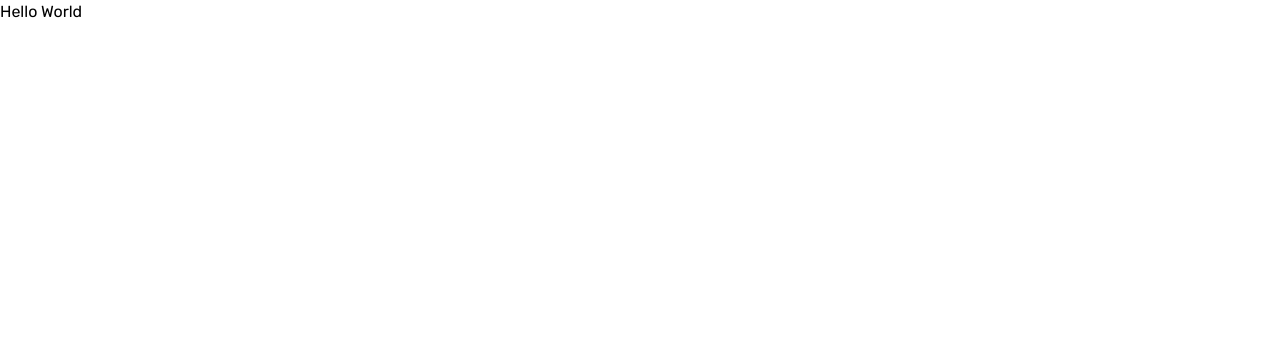
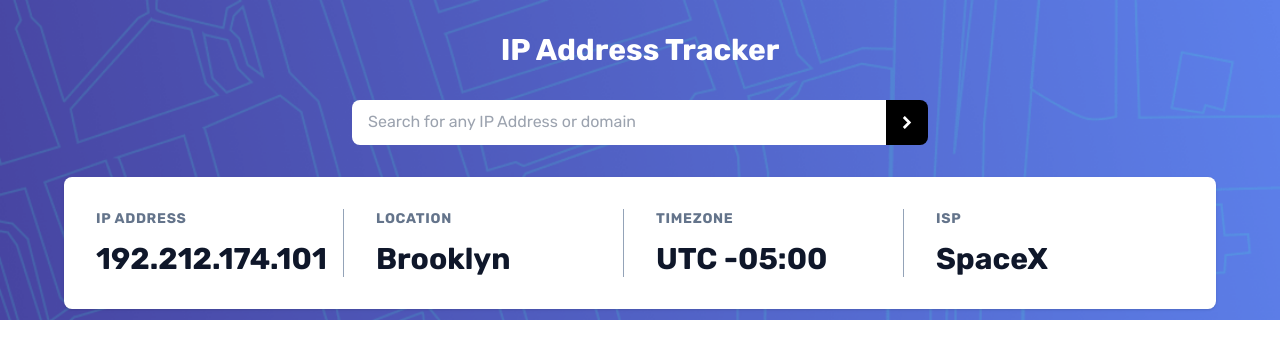
Before and after one commit to gigisoza/ip-address-tracker, a React (Vite) app: page / in a window 1280 px wide. Shown: the top 358 px of the page. Built offline with nearby package versions, Linux system fonts and the light colour scheme.

Commit message:
Create ip address search input

```diff
--- a/src/App.tsx
+++ b/src/App.tsx
@@ -1,7 +1,81 @@
+import arrow from "./images/icon-arrow.svg";
+import background from "./images/pattern-bg-desktop.png";
+
 //https://geo.ipify.org/api/v2/country?apiKey=at_3Viw0mpk1UvBQflfHamoLkQ9kVF85&ipAddress=8.8.8.8
 
 function App() {
-  return <>Hello World</>;
+  return (
+    <>
+      <section>
+        <div className="absolute -z-10">
+          <img
+            src={background}
+            alt="bg-image"
+            className="w-full h-80 object-cover"
+          />
+        </div>
+        <article className="p-8">
+          <h1 className="text-2xl lg:text-3xl text-center text-white font-bold mb-8">
+            IP Address Tracker
+          </h1>
+          <form className="flex justify-center max-w-xl mx-auto">
+            <input
+              type="text"
+              name="ipaddress"
+              id="ipaddress"
+              placeholder="Search for any IP Address or domain"
+              required
+              className="py-2 px-4 rounded-l-lg w-full"
+            />
+            <button
+              type="submit"
+              className="bg-black py-4 px-4 hover:opacity-60 rounded-r-lg"
+            >
+              <img src={arrow} alt="arrow" />
+            </button>
+          </form>
+        </article>
+
+        <article className="bg-white rounded-lg shadow p-8 mx-8 grid grid-cols-1 gap-8 md:grid-cols-2 lg:grid-cols-4 max-w-6xl xl:mx-auto text-center md:text-left">
+          <div className="lg:border-r lg:border-slate-400">
+            <h2 className="uppercase text-sm font-bold text-slate-500 tracking-wider mb-3">
+              Ip Address
+            </h2>
+            <p className="font-semibold text-slate-900 md:text-2xl xl:text-3xl">
+              192.212.174.101
+            </p>
+          </div>
+
+          <div className="lg:border-r lg:border-slate-400">
+            <h2 className="uppercase text-sm font-bold text-slate-500 tracking-wider mb-3">
+              location
+            </h2>
+            <p className="font-semibold text-slate-900 md:text-2xl xl:text-3xl">
+              Brooklyn
+            </p>
+          </div>
+
+          <div className="lg:border-r lg:border-slate-400">
+            <h2 className="uppercase text-sm font-bold text-slate-500 tracking-wider mb-3">
+              Timezone
+            </h2>
+            <p className="font-semibold text-slate-900 md:text-2xl xl:text-3xl">
+              UTC -05:00
+            </p>
+          </div>
+
+          <div>
+            <h2 className="uppercase text-sm font-bold text-slate-500 tracking-wider mb-3">
+              ISP
+            </h2>
+            <p className="font-semibold text-slate-900 md:text-2xl xl:text-3xl">
+              SpaceX
+            </p>
+          </div>
+        </article>
+      </section>
+    </>
+  );
 }
 
 export default App;
```
